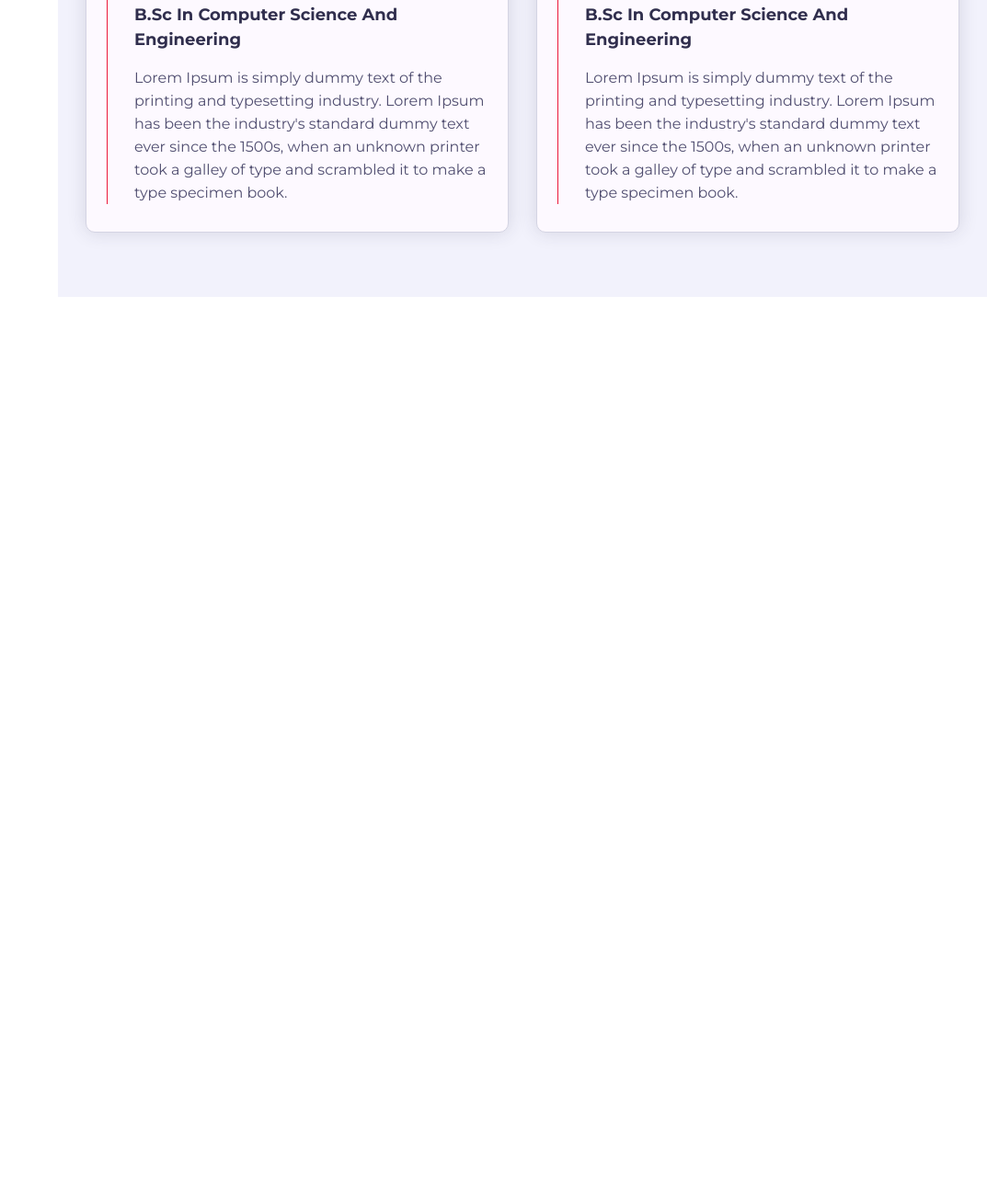
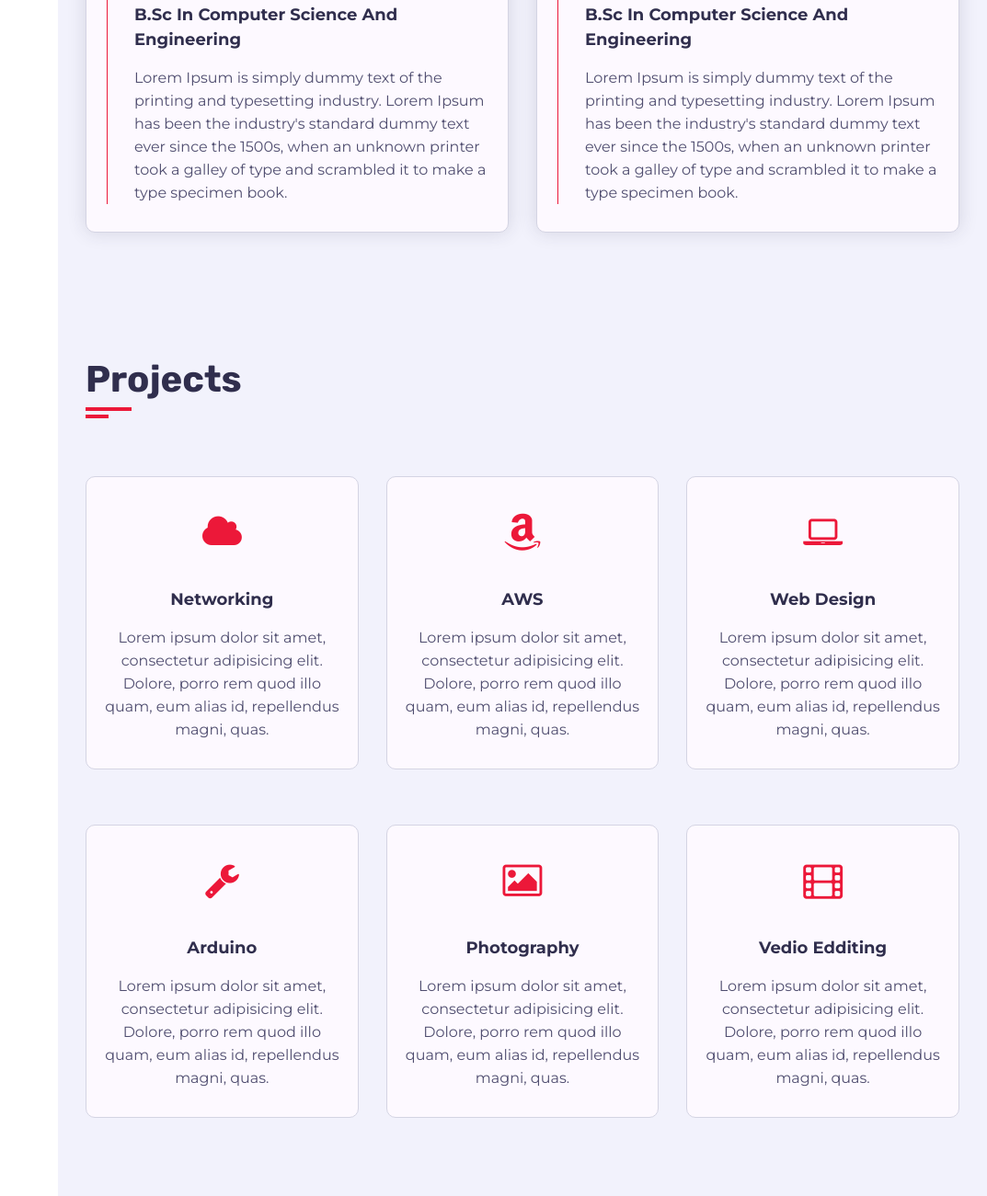
Before and after one commit to SabihaUddin/Personal-website, a plain HTML site: page index.html in a window 1280 px wide. Shown: the part 2189-3490 px from the top of the page at 92% size, without its empty margins (207-1280 px from the left). Before the commit the page ends 2512 px from the top, so only its background shows below. Drawn offline with Linux system fonts and the light colour scheme.

Commit message:
Projrct section has been completed

```diff
--- a/css/skins/pink.css
+++ b/css/skins/pink.css
@@ -8,11 +8,13 @@
 
 }
 
+.project .project-item .project-item-inner .icon .fa,
 .about .about-content .about-text h3 span,
 .aside .nav li a:hover,
 .aside .nav li a.active{
 	color: #ec1839;
 }
+.project .project-item .project-item-inner:hover .icon,
 .about .about-content .timeline .circle-dot,
 .about .about-content .timeline .timeline-item::before,
 .about .about-content .skills .skill-item .progress .progress-in,
--- a/css/style.css
+++ b/css/style.css
@@ -483,3 +483,69 @@ box-sizing: border-box;
 
 
 }
+/*project section*/
+.project .container{
+	padding-bottom: 40px;
+}
+
+.project .project-item{
+	padding: 15px;
+	-ms-flex: 0 0 33.33%;
+	flex: 0 0 33.33%;
+	max-width: 33.33%;
+	margin-bottom: 30px;
+	display: -ms-flexbox;
+	display: flex;
+}
+.project .project-item .project-item-inner{
+	background-color: #fdf9ff;
+	border:1px solid #d4d4e3;
+	border-radius: 10px;
+	padding: 30px 15px;
+	text-align: center;
+	-webkit-transition:all 0.3s ease;
+	transition: all 0.3s ease;
+}
+.project .project-item .project-item-inner .icon{
+	height: 60px;
+	width: 60px;
+	/*background-color: red;*/
+	display: block;
+	margin: 0 auto 30px;
+	text-align: center;
+	border-radius: 50%;
+	-webkit-transition:all 0.3s ease;
+	transition: all 0.3s ease;
+
+}
+.project .project-item .project-item-inner:hover{
+	-webkit-box-shadow: 0 0 20px rgba(48,46,77,0.15);
+	box-shadow: 0 0 20px rgba(48,46,77,0.15);
+
+}
+.project .project-item .project-item-inner .icon .fa{
+	font-size: 40px;
+	line-height: 60px;
+	-webkit-transition:all 0.3s ease;
+	transition: all 0.3s ease;
+}
+.project .project-item .project-item-inner:hover .icon .fa{
+	font-size: 25px;
+	color: #ffffff;
+
+}
+.project .project-item .project-item-inner h4{
+	font-size: 18px;
+	margin-bottom: 15px;
+	color: #302e4d;
+	font-weight: 700;
+	text-transform: capitalize;
+
+}
+.project .project-item .project-item-inner p{
+	font-size: 16px;
+	color: #504e70;
+	line-height: 25px;
+	margin: 0;
+
+}
--- a/index.html
+++ b/index.html
@@ -235,11 +235,89 @@
 		</section>
 		<!--About section-->
 		<!--About section end-->
+		<!--project section-->
+		<section class="project section">
+			<div class="container">
+				<div class="row">
+					<div class="section-title padd-15">
+						<h2>Projects</h2>
+					</div>
+				</div>
+				<div class="row">
+					<!--project item-->
+					<div class="project-item padd-15">
+						<div class="project-item-inner">
+							<div class="icon"><i class="fa fa-cloud"></i></div>
+							<h4>Networking</h4>
+							<p>Lorem ipsum dolor sit amet, consectetur adipisicing elit. Dolore, porro rem quod illo quam, eum alias id, repellendus magni, quas.</p>
+                        </div>
+
+					</div>
+					<!--peoject item end-->
+					<!--project item-->
+					<div class="project-item padd-15">
+						<div class="project-item-inner">
+							<div class="icon"><i class="fa fa-amazon"></i></div>
+							<h4>AWS</h4>
+							<p>Lorem ipsum dolor sit amet, consectetur adipisicing elit. Dolore, porro rem quod illo
+                            quam, eum alias id, repellendus magni, quas.</p>
+                        </div>
+
+					</div>
+					<!--peoject item end-->
+					<!--project item-->
+					<div class="project-item padd-15">
+						<div class="project-item-inner">
+							<div class="icon"><i class="fa fa-laptop"></i></div>
+							<h4>Web Design</h4>
+							<p>Lorem ipsum dolor sit amet, consectetur adipisicing elit. Dolore, porro rem quod illo
+                            quam, eum alias id, repellendus magni, quas.</p>
+                        </div>
+
+					</div>
+					<!--peoject item end-->
+					<!--project item-->
+					<div class="project-item padd-15">
+						<div class="project-item-inner">
+							<div class="icon"><i class="fa fa-wrench"></i></div>
+							<h4>Arduino</h4>
+							<p>Lorem ipsum dolor sit amet, consectetur adipisicing elit. Dolore, porro rem quod illo
+                            quam, eum alias id, repellendus magni, quas.</p>
+                        </div>
+
+					</div>
+					<!--peoject item end-->
+					<!--project item-->
+					<div class="project-item padd-15">
+						<div class="project-item-inner">
+							<div class="icon"><i class="fa fa-photo"></i></div>
+							<h4>Photography</h4>
+							<p>Lorem ipsum dolor sit amet, consectetur adipisicing elit. Dolore, porro rem quod illo
+                            quam, eum alias id, repellendus magni, quas.</p>
+                        </div>
+
+					</div>
+					<!--peoject item end-->
+					<!--project item-->
+					<div class="project-item padd-15">
+						<div class="project-item-inner">
+							<div class="icon"><i class="fa fa-film"></i></div>
+							<h4>Vedio edditing</h4>
+							<p>Lorem ipsum dolor sit amet, consectetur adipisicing elit. Dolore, porro rem quod illo
+                            quam, eum alias id, repellendus magni, quas.</p>
+                        </div>
+
+					</div>
+					</div>
+					<!--peoject item end-->
+				</div>
+			</div>
+		</section>
+		<!--projct section end-->
 	</div>
-	<!--main container-->
+	<!--main container end-->
 </div>
 <!-- main container-->
-<!--sabiha-->
 
 
 </body>
```
